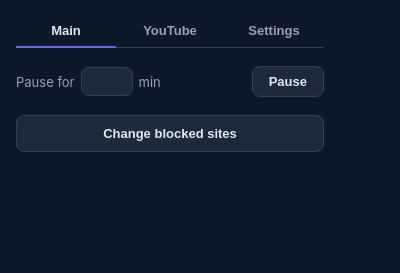
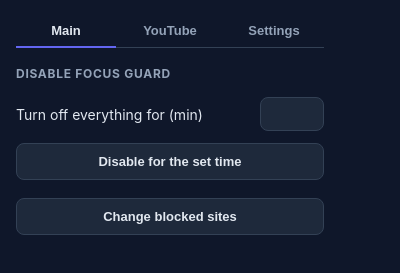
Before and after one commit to kwanlokto/productivity-chrome-extension, a browser extension: page popup/popup.html in a window 400 px wide. Shown: the part 45-318 px from the top of the page. Drawn offline with Linux system fonts and the light colour scheme.

Commit message:
Refactor global disable controls and align with settings UI
Redesigns the extension's disable/resume functionality to reuse the section-head, setting-row, and wide-btn patterns, enhancing consistency with other UI elements. Updates terminology from 'pause' to 'disable' for clarity.

```diff
--- a/popup/popup.css
+++ b/popup/popup.css
@@ -250,46 +250,10 @@ section h2 {
 .wide-btn:disabled { opacity: 0.4; cursor: default; }
 .wide-btn:disabled:hover { border-color: var(--surface-2); }
 
-/* --- Global pause bar (Main tab, under the circle) --- */
-#pause-bar { margin-top: 16px; }
-.pause-row {
-  display: flex;
-  align-items: center;
-  justify-content: space-between;
-  gap: 10px;
-}
-.pause-label {
-  display: inline-flex;
-  align-items: center;
-  gap: 6px;
-  font-size: 13px;
-  color: var(--muted);
-}
-#pause-input {
-  width: 52px;
-  background: var(--surface);
-  border: 1px solid var(--surface-2);
-  border-radius: 8px;
-  padding: 6px 8px;
-  color: var(--text);
-  font-size: 13px;
-  text-align: center;
-  color-scheme: dark; /* dark-mode native stepper, matching #unlock-input */
-}
-#pause-input:focus { outline: none; border-color: var(--accent); }
-.pause-btn {
-  background: var(--surface);
-  border: 1px solid var(--surface-2);
-  border-radius: 8px;
-  color: var(--text);
-  font-size: 13px;
-  font-weight: 600;
-  padding: 7px 16px;
-  cursor: pointer;
-}
-.pause-btn:hover { border-color: var(--accent); }
-/* When paused, the "Resume now" button stands alone — drop the wide-btn top gap. */
-#resume-btn { margin-top: 0; }
+/* --- Disable-everywhere section (Main tab, under the circle). Reuses the
+   .section-head / .setting-row / .wide-btn patterns from the Settings tab. --- */
+#pause-section { margin-bottom: 0; }
+#pause-section .wide-btn { margin-top: 12px; }
 
 .back-link {
   display: inline-flex;
@@ -403,7 +367,8 @@ section h2 {
   gap: 10px;
   font-size: 14px;
 }
-#unlock-input {
+#unlock-input,
+#pause-input {
   width: 64px;
   background: var(--surface);
   border: 1px solid var(--surface-2);
@@ -416,7 +381,8 @@ section h2 {
      drops the white background block (and the arrows match the dark field). */
   color-scheme: dark;
 }
-#unlock-input:focus { outline: none; border-color: var(--accent); }
+#unlock-input:focus,
+#pause-input:focus { outline: none; border-color: var(--accent); }
 
 /* Settings buttons sit directly under their section heading, so drop the big
    top margin a lone wide-btn carries and only space stacked buttons apart. */
--- a/popup/popup.html
+++ b/popup/popup.html
@@ -54,17 +54,21 @@
         </div>
       </section>
 
-      <!-- Global pause: suspends all blocking + YouTube tweaks for a set time.
-           While paused the circle above shows the live countdown. -->
-      <div id="pause-bar">
-        <div id="pause-controls" class="pause-row">
-          <label class="pause-label" for="pause-input">Pause for
-            <input id="pause-input" type="number" min="1" max="1440" step="1" inputmode="numeric" aria-label="Pause duration in minutes" /> min
-          </label>
-          <button id="pause-btn" type="button" class="pause-btn">Pause</button>
+      <!-- Globally turn the whole extension off (all site blocking + YouTube
+           tweaks) for a set time. While disabled the circle above counts down. -->
+      <section id="pause-section">
+        <div class="section-head">
+          <h2>Disable Focus Guard</h2>
         </div>
-        <button id="resume-btn" type="button" class="wide-btn hidden">Resume now</button>
-      </div>
+        <div id="pause-controls">
+          <div class="setting-row">
+            <span>Turn off everything for (min)</span>
+            <input id="pause-input" type="number" min="1" max="1440" step="1" inputmode="numeric" aria-label="Minutes to disable Focus Guard" />
+          </div>
+          <button id="pause-btn" type="button" class="wide-btn">Disable for the set time</button>
+        </div>
+        <button id="resume-btn" type="button" class="wide-btn hidden">Turn Focus Guard back on</button>
+      </section>
 
       <button id="open-manage" class="wide-btn">Change blocked sites</button>
     </div>
--- a/popup/sites-view.js
+++ b/popup/sites-view.js
@@ -173,8 +173,8 @@ function startPauseCountdown(until) {
 }
 
 /**
- * Toggle the pause bar between its two states: the "Pause for N min" controls
- * (not paused) and the "Resume now" button (paused).
+ * Toggle the disable section between its two states: the duration controls
+ * (enabled) and the "Turn Focus Guard back on" button (disabled).
  * @param {boolean} paused
  */
 function renderPauseBar(paused) {
@@ -218,11 +218,11 @@ async function updateStatusCircle() {
   ]);
   unlockMinutes = minutes;
 
-  // Whole extension paused — nothing is blocked. The circle becomes an inert
-  // live countdown; the pause bar below swaps to a "Resume now" button.
+  // Whole extension disabled — nothing is blocked. The circle becomes an inert
+  // live countdown; the section below swaps to "Turn Focus Guard back on".
   if (pausedUntil) {
     renderPauseBar(true);
-    showCircle("is-disabled", "", "paused", null);
+    showCircle("is-disabled", "", "disabled", null);
     startPauseCountdown(pausedUntil);
     return;
   }
```
